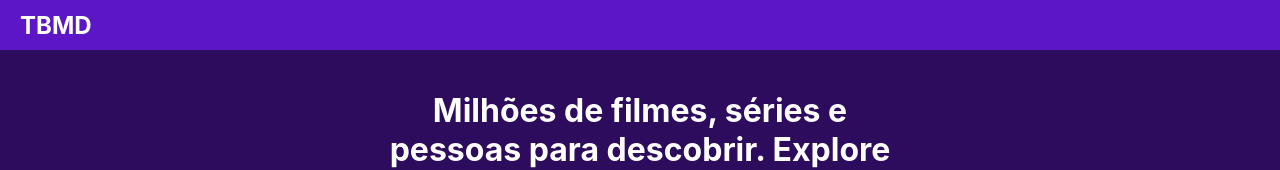
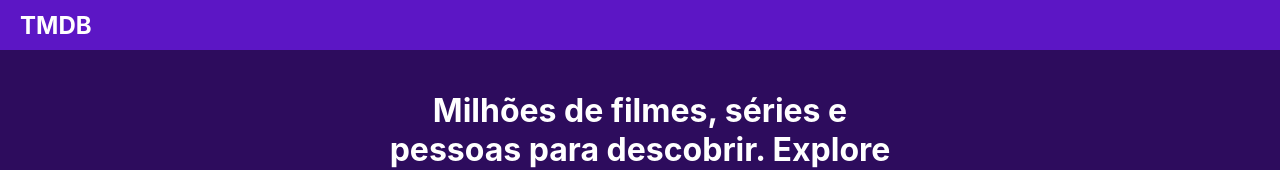
Before and after one commit to future4code/ailton-Daniela-Pinheiro, a React (Create React App) app in the folder modulo6/rodada-cases-2/tbmd/: page / in a window 1280 px wide. Shown: the top 170 px of the page. Built offline with nearby package versions, Linux system fonts and the light colour scheme; no server answers.

Commit message:
Correcoes, readme, surge

```diff
--- a/modulo6/rodada-cases-2/tbmd/src/components/Header/Header.js
+++ b/modulo6/rodada-cases-2/tbmd/src/components/Header/Header.js
@@ -11,6 +11,6 @@ export default function Header() {
     }
 
     return <header>
-        <h2 id="title" onClick={onClickTitle}>TBMD</h2>
+        <h2 id="title" onClick={onClickTitle}>TMDB</h2>
     </header>
 }
```
Also changed, not shown: 2 other files (tests, documents, lock files or other folders).
